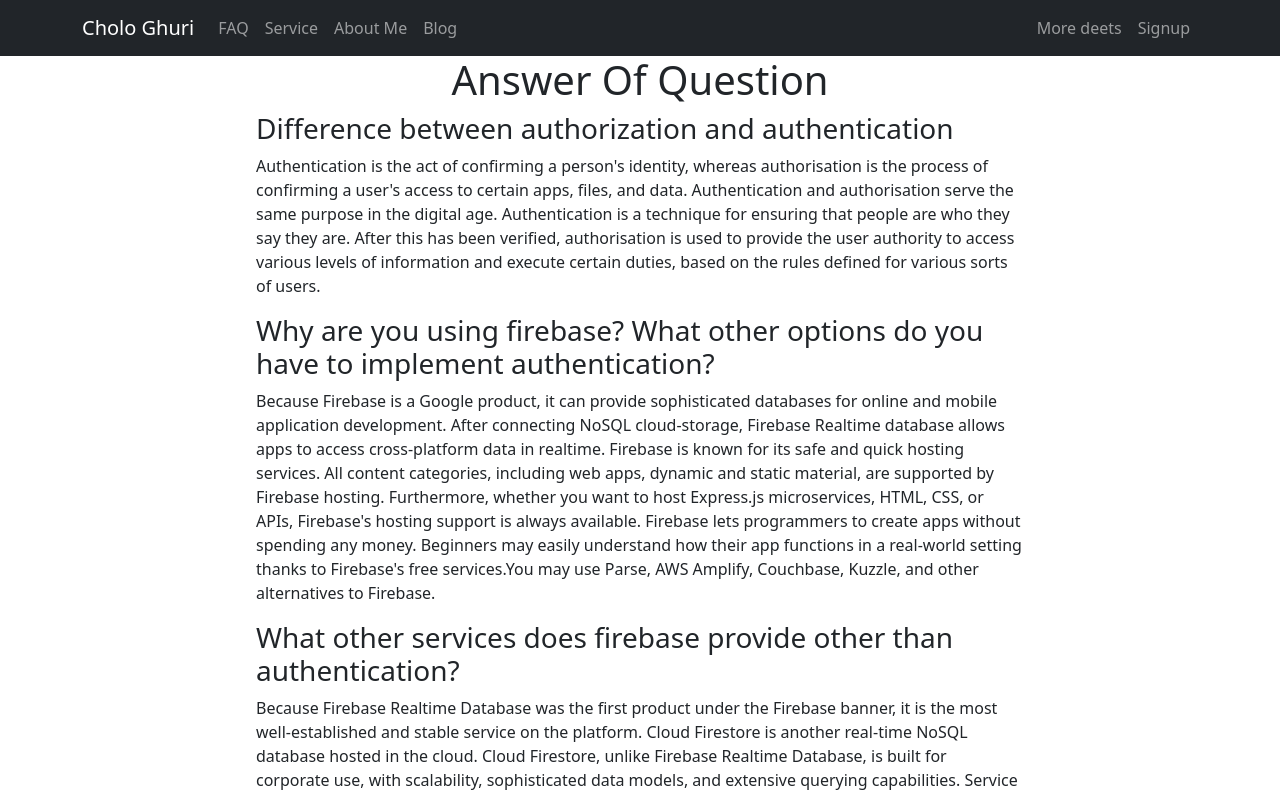
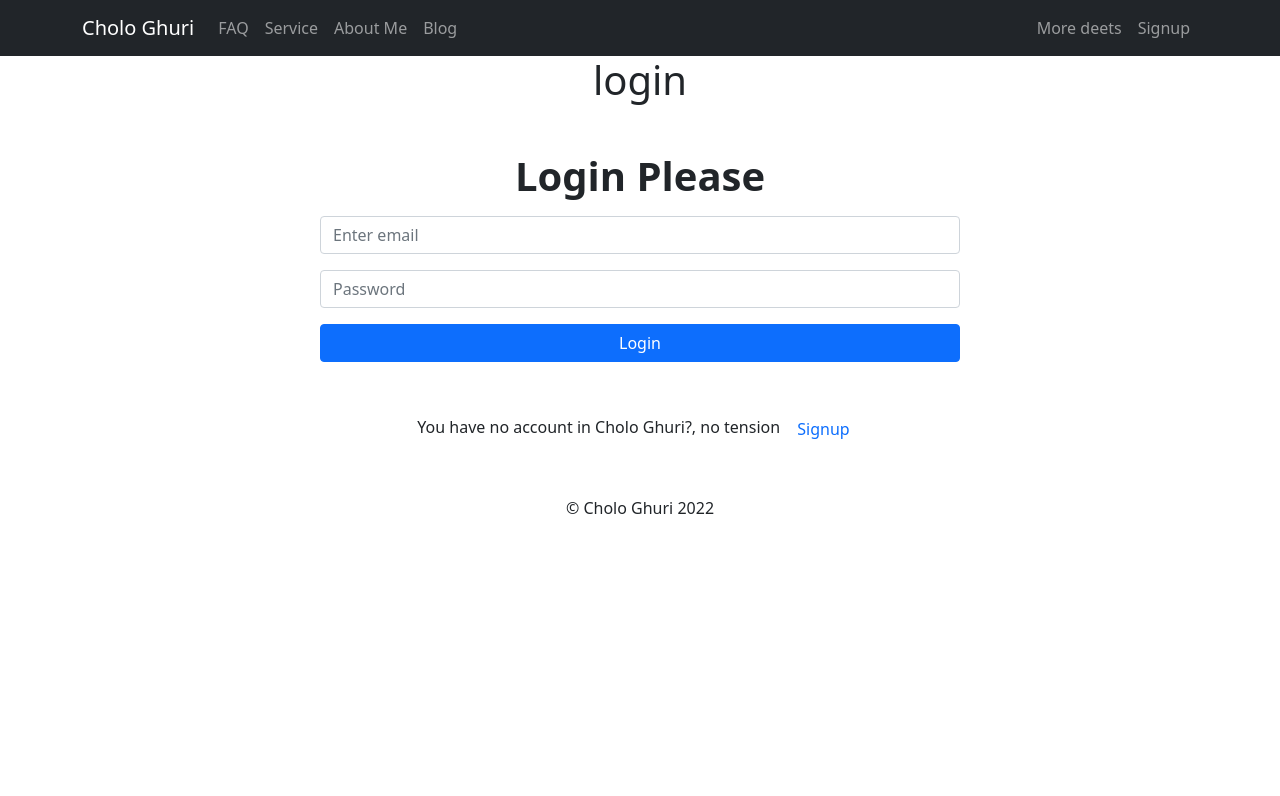
Before and after one commit to muhayminul96/cholo-ghuri, a React (Create React App) app: page /login in a window 1280 px wide. Shown: the top 796 px of the page. Built offline with nearby package versions, Linux system fonts and the light colour scheme.

Commit message:
sign in success full

```diff
--- a/src/App.js
+++ b/src/App.js
@@ -7,6 +7,7 @@ import Home from "./Pages/Home/Home/Home";
 import NotFoundError from "./Pages/NotFoundError/NotFoundError";
 import Footer from "./Pages/Shared/Footer/Footer";
 import Header from "./Pages/Shared/Header/Header";
+import Login from "./Pages/UserAuth/Login/Login";
 import Signup from "./Pages/UserAuth/Signup/Signup";
 
 function App() {
@@ -19,7 +20,7 @@ function App() {
         <Route path="/about" element={<About></About>}></Route>
         <Route path="/blog" element={<Blogs></Blogs>}></Route>
         <Route path="/signup" element={<Signup></Signup>}></Route>
-        <Route path="/login" element={<Blogs></Blogs>}></Route>
+        <Route path="/login" element={<Login></Login>}></Route>
         <Route path="/booking/:serviceId" element={<Booking></Booking>}></Route>
         <Route path="*" element={<NotFoundError></NotFoundError>}></Route>
       </Routes>
--- /dev/null
+++ b/src/Pages/Shared/Loding.js
@@ -0,0 +1,13 @@
+import React from 'react';
+import { Spinner } from 'react-bootstrap';
+
+const Loding = () => {
+    return (
+        <div>
+              <Spinner animation="border" variant="warning" />
+
+        </div>
+    );
+};
+
+export default Loding;
--- a/src/Pages/UserAuth/Login/Login.js
+++ b/src/Pages/UserAuth/Login/Login.js
@@ -1,29 +1,27 @@
-import React from "react";
+import React, { useState } from "react";
+import { Button, Form } from "react-bootstrap";
+import { Link } from "react-router-dom";
 
 const Login = () => {
-    const [email, setEmail] = useState("");
+  const [email, setEmail] = useState("");
   const [password, setPassword] = useState("");
-  const [confirmPassword, setConfirmPassword] = useState("");
 
   const handleEmailChange = (event) => {
     setEmail(event.target.value);
   };
   const handlePasswordChange = (event) => {
-    setPassword  (event.target.value);
+    setPassword(event.target.value);
   };
-  const handleConfirmPasswordChange = (event) => {
-    setConfirmPassword(event.target.value);
-  };
-
-  const handleSubmit = (event) => {
+  const handleSignINSubmit = (event) => {
     event.preventDefault();
 
-    console.log(email, password, confirmPassword);
+    console.log(email, password);
   };
   return (
     <div>
-      <Form className="w-50 mx-auto my-5" onSubmit={handleSubmit}>
-        <h1 className="fw-bold">Signup Please</h1>
+      <h1>login</h1>
+      <Form className="w-50 mx-auto my-5" onSubmit={handleSignINSubmit}>
+        <h1 className="fw-bold">Login Please</h1>
         <Form.Group className="my-3" controlId="formBasicEmail">
           <Form.Control
             name="email"
@@ -43,19 +41,17 @@ const Login = () => {
             required
           />
         </Form.Group>
-        <Form.Group className="mb-3" controlId="formBasicPassword">
-          <Form.Control
-            name="confirmPassword"
-            type="password"
-            placeholder="Confirm Password"
-            onChange={handleConfirmPasswordChange}
-            required
-          />
-        </Form.Group>
         <Button className="w-100" variant="primary" type="submit">
-          Sign Up
+          Login
         </Button>
       </Form>
+      <p>
+        You have no account in Cholo Ghuri?, no tension{" "}
+        <Link className="btn btn-link text-decoration-none" to="/signup">
+          {" "}
+          Signup
+        </Link>{" "}
+      </p>
     </div>
   );
 };
--- a/src/Pages/UserAuth/Signup/Signup.js
+++ b/src/Pages/UserAuth/Signup/Signup.js
@@ -1,10 +1,21 @@
 import React, { useState } from "react";
 import { Button, Form } from "react-bootstrap";
+import { Link, useNavigate } from "react-router-dom";
+import auth from "../../../firbase.init";
+import { useCreateUserWithEmailAndPassword } from "react-firebase-hooks/auth";
+import Loding from "../../Shared/Loding";
 
 const Signup = () => {
   const [email, setEmail] = useState("");
   const [password, setPassword] = useState("");
   const [confirmPassword, setConfirmPassword] = useState("");
+  const navigate = useNavigate()
+  const [createUserWithEmailAndPassword, user, loading, error] =
+    useCreateUserWithEmailAndPassword(auth);
+
+    if(user){
+        navigate('/home')
+    }
 
   const handleEmailChange = (event) => {
     setEmail(event.target.value);
@@ -15,11 +26,16 @@ const Signup = () => {
   const handleConfirmPasswordChange = (event) => {
     setConfirmPassword(event.target.value);
   };
-
+  if(loading){
+      return <Loding></Loding>
+  }
   const handleSignupSubmit = (event) => {
     event.preventDefault();
-
-    console.log(email, password, confirmPassword);
+    if (password !== confirmPassword) {
+      alert("password not match");
+    } else {
+      createUserWithEmailAndPassword(email, password);
+    }
   };
 
   return (
@@ -58,6 +74,14 @@ const Signup = () => {
           Sign Up
         </Button>
       </Form>
+      <p>
+        You have account in cholo Ghuri? you can{" "}
+        <Link className="btn btn-link text-decoration-none" to="/login">
+          {" "}
+          Login
+        </Link>{" "}
+      </p>
+
     </div>
   );
 };
--- /dev/null
+++ b/src/firbase.init.js
@@ -0,0 +1,38 @@
+// Import the functions you need from the SDKs you need
+
+import { initializeApp } from "firebase/app";
+
+import { getAuth } from "firebase/auth";
+
+
+// TODO: Add SDKs for Firebase products that you want to use
+
+// https://firebase.google.com/docs/web/setup#available-libraries
+
+
+// Your web app's Firebase configuration
+
+const firebaseConfig = {
+
+  apiKey: "AIzaSyD5IwSIYWHxDsAktUrjBKiMkR1idNCNPuQ",
+
+  authDomain: "cholo-ghuri-4f174.firebaseapp.com",
+
+  projectId: "cholo-ghuri-4f174",
+
+  storageBucket: "cholo-ghuri-4f174.appspot.com",
+
+  messagingSenderId: "257728546934",
+
+  appId: "1:257728546934:web:3e370968b1927ca6a9b757"
+
+};
+
+
+// Initialize Firebase
+
+const app = initializeApp(firebaseConfig);
+
+const auth = getAuth(app)
+
+export default auth;
```
